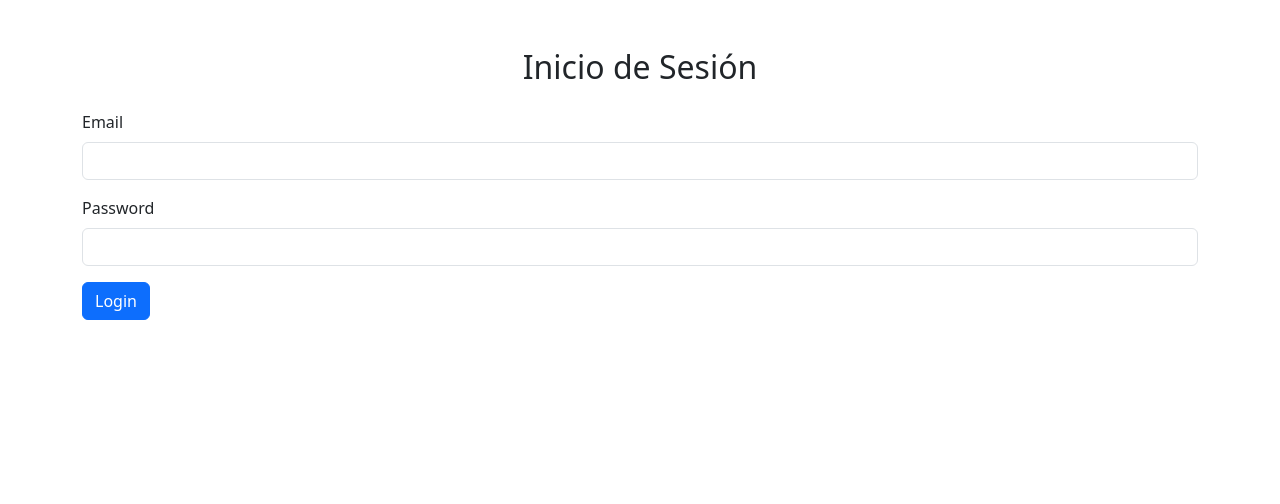
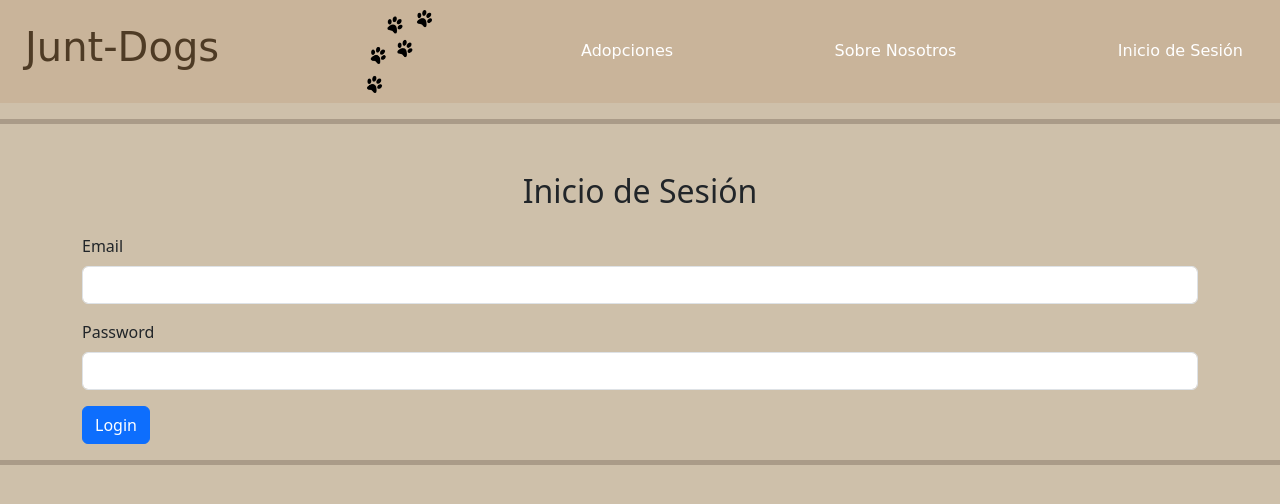
Before and after one commit to AntonioF842/JUN-DOGS-, a PHP site: page /frontend/InicioSesion.html in a window 1280 px wide. Shown: the top 504 px of the page. Run offline with PHP 8.4, Linux system fonts and the light colour scheme.

Commit message:
Add: Login basic feature

```diff
--- a/backend/config/conexion.php
+++ b/backend/config/conexion.php
@@ -8,8 +8,5 @@ $conexion = new mysqli($host, $user, $password, $dbname);
 
 if ($conexion->connect_error) {
     die("Connection failed: " . $conexion->connect_error);
-} else {
-    echo "<script>console.log('Connection succeeded');</script>";
 }
-$conexion->close();
 ?>
--- a/frontend/InicioSesion.html
+++ b/frontend/InicioSesion.html
@@ -6,9 +6,19 @@
     <meta name="viewport" content="width=device-width, initial-scale=1.0">
     <title>Inicio de Sesión</title>
     <link href="https://cdn.jsdelivr.net/npm/bootstrap@5.3.3/dist/css/bootstrap.min.css" rel="stylesheet" integrity="sha384-QWTKZyjpPEjISv5WaRU9OFeRpok6YctnYmDr5pNlyT2bRjXh0JMhjY6hW+ALEwIH" crossorigin="anonymous">
+    <link rel="stylesheet" href="./css/inicio.css">
+    <link rel="shortcut icon" href="./imagenes/favicon.png" type="image/x-icon">
 </head>
 
 <body>
+    <div class="navbar">
+        <h1>Junt-Dogs</h1>
+        <img src="./imagenes/nav.png" alt="huellitas">
+        <a href="Adopciones.html">Adopciones</a>
+        <a href="Nosotros.html">Sobre Nosotros</a>
+        <a href="InicioSesion.html">Inicio de Sesión</a>
+    </div>
+    <hr style="border: 0px; height: 5px; background-color: #3f2d21;">
     <div class="container mt-5">
         <h2 class="text-center">Inicio de Sesión</h2>
         <form id="loginForm" class="mt-4">
@@ -24,8 +34,8 @@
         </form>
         <div id="loginMessage" class="mt-3"></div>
     </div>
-
-    <script src="/JUN-DOGS-/scripts/login.js"></script>
+    <hr style="border: 0px; height: 5px; background-color: #3f2d21;">
+    <script src="/JUN-DOGS-/frontend/js/login.js"></script>
     <script src="https://cdn.jsdelivr.net/npm/bootstrap@5.3.3/dist/js/bootstrap.bundle.min.js" integrity="sha384-YvpcrYf0tY3lHB60NNkmXc5s9fDVZLESaAA55NDzOxhy9GkcIdslK1eN7N6jIeHz" crossorigin="anonymous"></script>
 </body>
 
```
Also changed, not shown: backend/login.php (+14 -5 lines).
